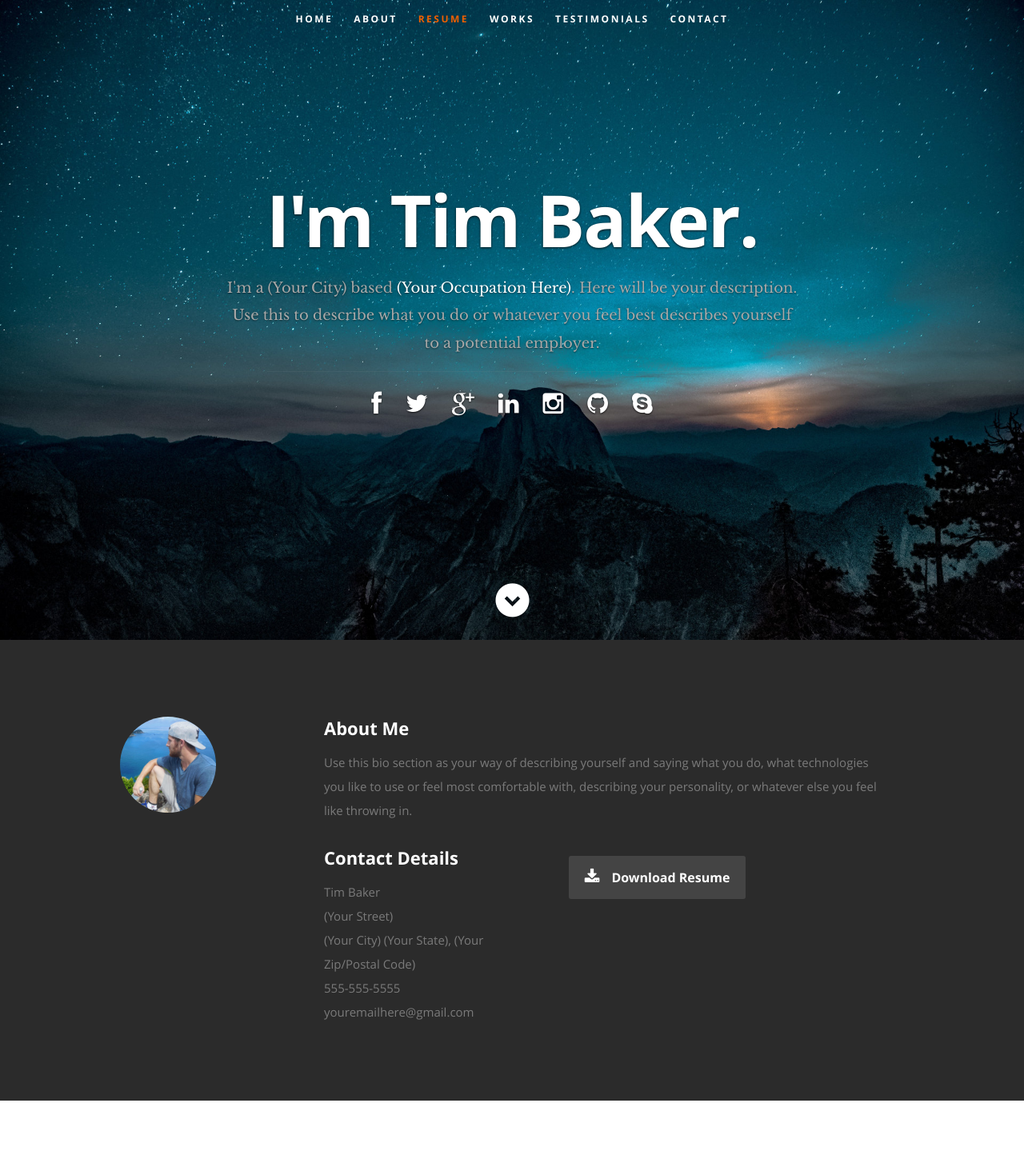
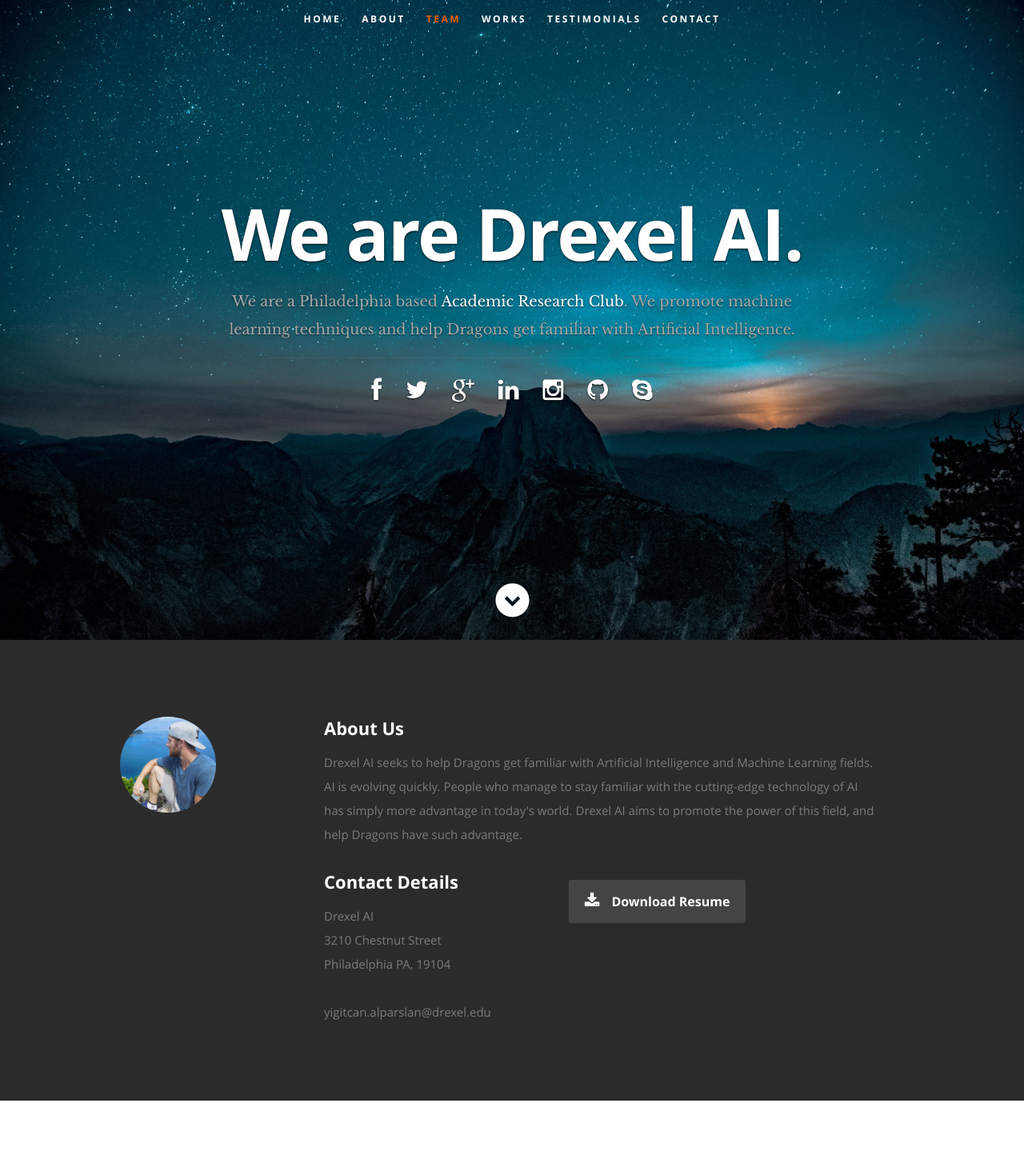
Before and after one commit to drexelai/drexelai.netlify.com, a React (Create React App) app: page / in a window 1280 px wide. Shown: the top 1469 px of the page at 80% size. Built offline with nearby package versions, Linux system fonts and the light colour scheme.

Commit message:
Start Home, Header, Footer updates

```diff
--- a/public/index.html
+++ b/public/index.html
@@ -12,7 +12,7 @@
     <link rel="stylesheet" href="%PUBLIC_URL%/css/magnific-popup.css">
 
 
-    <title>Tim Baker Development</title>
+    <title>Drexel AI</title>
   </head>
 
   <body>
--- a/public/resumeData.json
+++ b/public/resumeData.json
@@ -1,20 +1,20 @@
 {
   "main": {
-    "name":"Tim Baker",
-    "occupation":"(Your Occupation Here)",
-    "description":"Here will be your description. Use this to describe what you do or whatever you feel best describes yourself to a potential employer",
+    "name":"Drexel AI",
+    "occupation":"Academic Research Club",
+    "description":"We promote machine learning techniques and help Dragons get familiar with Artificial Intelligence",
     "image":"profilepic.jpg",
-    "bio":"Use this bio section as your way of describing yourself and saying what you do, what technologies you like to use or feel most comfortable with, describing your personality, or whatever else you feel like throwing in.",
-    "contactmessage":"Here is where you should write your message to readers to have them get in contact with you.",
-    "email": "youremailhere@gmail.com",
-    "phone": "555-555-5555",
+    "bio":"Drexel AI seeks to help Dragons get familiar with Artificial Intelligence and Machine Learning fields. AI is evolving quickly. People who manage to stay familiar with the cutting-edge technology of AI has simply more advantage in today's world. Drexel AI aims to promote the power of this field, and help Dragons have such advantage.",
+    "contactmessage":"Contact us for any questions you might have",
+    "email": "yigitcan.alparslan@drexel.edu",
+    "phone": "",
     "address":{
-      "street":"(Your Street)",
-      "city":"(Your City)",
-      "state":"(Your State)",
-      "zip": "(Your Zip/Postal Code)"
+      "street":"3210 Chestnut Street",
+      "city":"Philadelphia",
+      "state":"PA",
+      "zip": "19104"
     },
-    "website": "http://www.timbakerdev.com",
+    "website": "https://dragonlink.drexel.edu/engage/organization/drexelai",
     "resumedownload":"http://timbakerdev.com",
     "social":[
       {
--- a/src/Components/About.js
+++ b/src/Components/About.js
@@ -23,7 +23,7 @@
             <img className="profile-pic"  src={profilepic} alt="Tim Baker Profile Pic" />
          </div>
          <div className="nine columns main-col">
-            <h2>About Me</h2>
+            <h2>About Us</h2>
 
             <p>{bio}</p>
             <div className="row">
--- a/src/Components/Footer.js
+++ b/src/Components/Footer.js
@@ -19,8 +19,8 @@
            </ul>
 
            <ul className="copyright">
-              <li>&copy; Copyright 2017 Tim Baker</li>
-              <li>Design by <a title="Styleshout" href="http://www.styleshout.com/">Styleshout</a></li>
+              <li>&copy; Copyright 2017 Yigit Alparslan</li>
+              <li>Designed by <a className="smoothscroll" title="Back to Top" href="#home">Drexel AI</a></li>
            </ul>
 
         </div>
--- a/src/Components/Header.js
+++ b/src/Components/Header.js
@@ -24,7 +24,7 @@
          <ul id="nav" className="nav">
             <li className="current"><a className="smoothscroll" href="#home">Home</a></li>
             <li><a className="smoothscroll" href="#about">About</a></li>
-	         <li><a className="smoothscroll" href="#resume">Resume</a></li>
+	         <li><a className="smoothscroll" href="#resume">Team</a></li>
             <li><a className="smoothscroll" href="#portfolio">Works</a></li>
             <li><a className="smoothscroll" href="#testimonials">Testimonials</a></li>
             <li><a className="smoothscroll" href="#contact">Contact</a></li>
@@ -34,8 +34,8 @@
 
       <div className="row banner">
          <div className="banner-text">
-            <h1 className="responsive-headline">I'm {name}.</h1>
-            <h3>I'm a {city} based <span>{occupation}</span>. {description}.</h3>
+            <h1 className="responsive-headline">We are {name}.</h1>
+            <h3>We are a {city} based <span>{occupation}</span>. {description}.</h3>
             <hr />
             <ul className="social">
                {networks}
--- a/src/Components/Portfolio.js
+++ b/src/Components/Portfolio.js
@@ -30,7 +30,7 @@
 
          <div className="twelve columns collapsed">
 
-            <h1>Check Out Some of My Works.</h1>
+            <h1>Check Out Some of Our Works.</h1>
 
             <div id="portfolio-wrapper" className="bgrid-quarters s-bgrid-thirds cf">
                 {projects}
```
Also changed, not shown: 1 other file (tests, documents, lock files or other folders).
